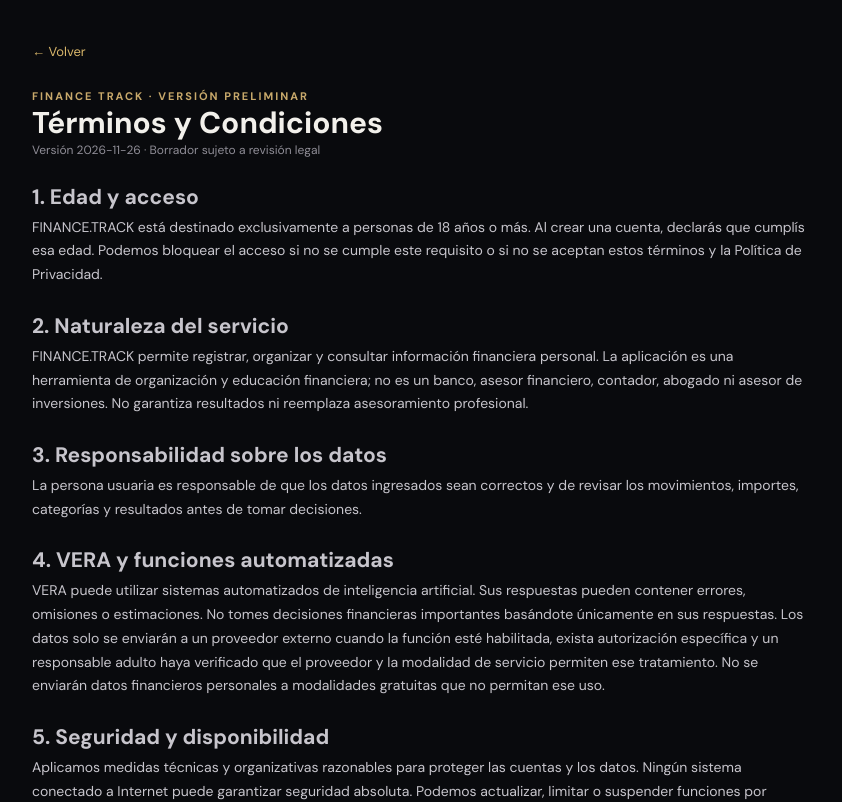
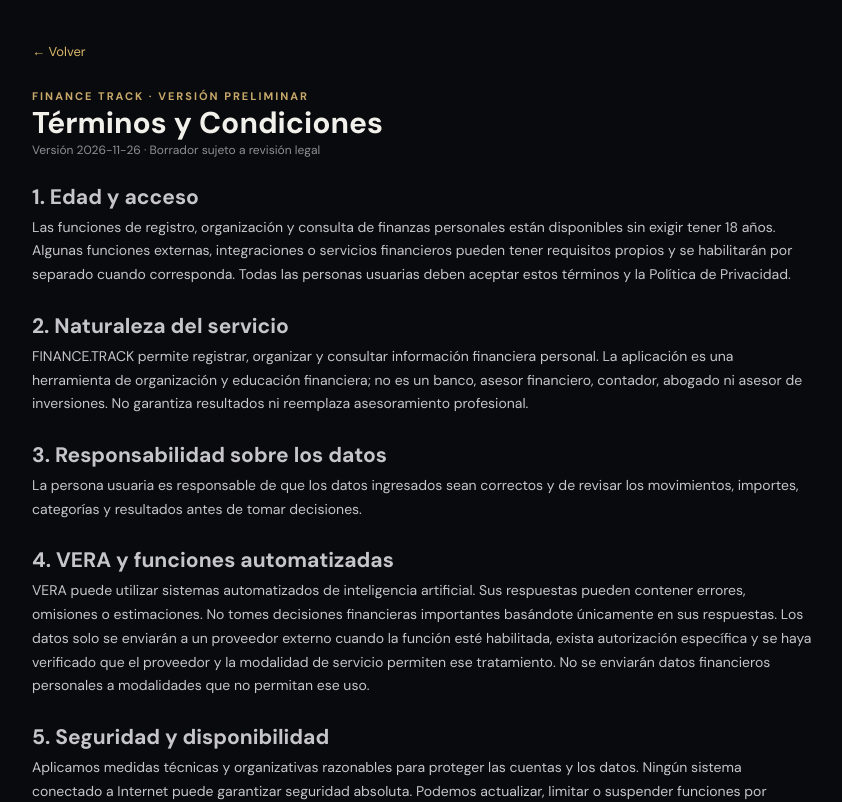
Before and after one commit to 9fwkhmmnr2-dev/balance-ai, a Next.js app: page /terminos in a window 1280 px wide. Shown: the top 802 px of the page, without its empty margins (218-1060 px from the left). Built offline with nearby package versions, Linux system fonts and the light colour scheme.

Commit message:
Clarify age-neutral access in terms

```diff
--- a/app/terminos/page.tsx
+++ b/app/terminos/page.tsx
@@ -8,10 +8,10 @@ export default function TermsPage() {
       <p style={{ color: "#C8A96B", letterSpacing: 2, fontSize: 11, fontWeight: 700, marginTop: 28 }}>FINANCE TRACK · VERSIÓN PRELIMINAR</p>
       <h1 style={{ fontSize: 30 }}>Términos y Condiciones</h1>
       <p style={{ color: "#8F8D96", fontSize: 12 }}>Versión 2026-11-26 · Borrador sujeto a revisión legal</p>
-      <section style={section}><h2>1. Edad y acceso</h2><p>FINANCE.TRACK está destinado exclusivamente a personas de 18 años o más. Al crear una cuenta, declarás que cumplís esa edad. Podemos bloquear el acceso si no se cumple este requisito o si no se aceptan estos términos y la Política de Privacidad.</p></section>
+      <section style={section}><h2>1. Edad y acceso</h2><p>Las funciones de registro, organización y consulta de finanzas personales están disponibles sin exigir tener 18 años. Algunas funciones externas, integraciones o servicios financieros pueden tener requisitos propios y se habilitarán por separado cuando corresponda. Todas las personas usuarias deben aceptar estos términos y la Política de Privacidad.</p></section>
       <section style={section}><h2>2. Naturaleza del servicio</h2><p>FINANCE.TRACK permite registrar, organizar y consultar información financiera personal. La aplicación es una herramienta de organización y educación financiera; no es un banco, asesor financiero, contador, abogado ni asesor de inversiones. No garantiza resultados ni reemplaza asesoramiento profesional.</p></section>
       <section style={section}><h2>3. Responsabilidad sobre los datos</h2><p>La persona usuaria es responsable de que los datos ingresados sean correctos y de revisar los movimientos, importes, categorías y resultados antes de tomar decisiones.</p></section>
-      <section style={section}><h2>4. VERA y funciones automatizadas</h2><p>VERA puede utilizar sistemas automatizados de inteligencia artificial. Sus respuestas pueden contener errores, omisiones o estimaciones. No tomes decisiones financieras importantes basándote únicamente en sus respuestas. Los datos solo se enviarán a un proveedor externo cuando la función esté habilitada, exista autorización específica y un responsable adulto haya verificado que el proveedor y la modalidad de servicio permiten ese tratamiento. No se enviarán datos financieros personales a modalidades gratuitas que no permitan ese uso.</p></section>
+      <section style={section}><h2>4. VERA y funciones automatizadas</h2><p>VERA puede utilizar sistemas automatizados de inteligencia artificial. Sus respuestas pueden contener errores, omisiones o estimaciones. No tomes decisiones financieras importantes basándote únicamente en sus respuestas. Los datos solo se enviarán a un proveedor externo cuando la función esté habilitada, exista autorización específica y se haya verificado que el proveedor y la modalidad de servicio permiten ese tratamiento. No se enviarán datos financieros personales a modalidades que no permitan ese uso.</p></section>
       <section style={section}><h2>5. Seguridad y disponibilidad</h2><p>Aplicamos medidas técnicas y organizativas razonables para proteger las cuentas y los datos. Ningún sistema conectado a Internet puede garantizar seguridad absoluta. Podemos actualizar, limitar o suspender funciones por mantenimiento, seguridad o cumplimiento normativo.</p></section>
       <section style={section}><h2>6. Uso permitido</h2><p>No debés intentar acceder a cuentas ajenas, interferir con el servicio, vulnerar controles de seguridad ni utilizar la aplicación para actividades ilícitas.</p></section>
       <section style={section}><h2>7. Cambios y contacto</h2><p>Podemos actualizar estos términos. Cuando un cambio requiera nueva aceptación, la aplicación la solicitará antes de continuar. Los canales de contacto y el domicilio legal del responsable deben incorporarse antes del lanzamiento público.</p></section>
```
